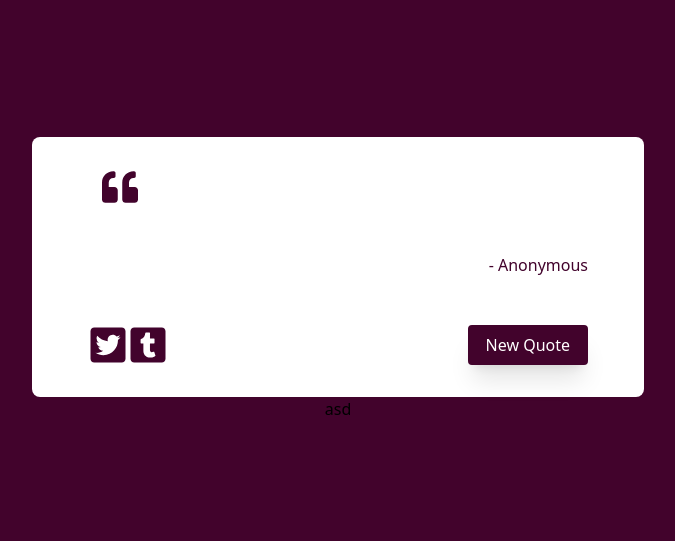
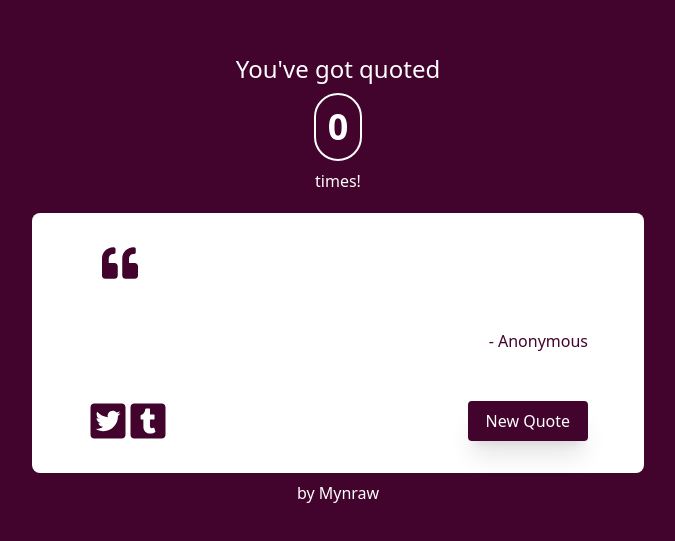
Before and after one commit to Mynraw/fcc-random-quote-machine, a Next.js app: page / in a window 1280 px wide. Shown: the part 121-662 px from the top of the page, without its empty margins (302-977 px from the left). Built offline with nearby package versions, Linux system fonts and the light colour scheme; no server answers.

Commit message:
finalized

```diff
--- a/src/components/Footer.tsx
+++ b/src/components/Footer.tsx
@@ -1,5 +1,12 @@
+import Link from "next/link";
 const Footer = () => {
-  return <footer className="text-center">asd</footer>;
+  return (
+    <footer className="text-center mt-2">
+      <Link href={"https://github.com/Mynraw"} target={"_blank"}>
+        <span className="text-white">by Mynraw</span>
+      </Link>
+    </footer>
+  );
 };
 
 export default Footer;
--- /dev/null
+++ b/src/components/QuoteCounter.tsx
@@ -0,0 +1,18 @@
+import { useSelector } from "react-redux";
+
+const QuoteCounter = () => {
+  const quoteCount = useSelector((state: any) => state.card.count);
+  console.log(quoteCount);
+
+  return (
+    <div className="text-white flex flex-col items-center gap-y-2 mb-5">
+      <p className="text-2xl">You&apos;ve got quoted </p>
+      <span className="border-2 border-white rounded-full p-3 text-4xl font-bold">
+        {quoteCount}
+      </span>
+      <p>times!</p>
+    </div>
+  );
+};
+
+export default QuoteCounter;
--- a/src/pages/index.tsx
+++ b/src/pages/index.tsx
@@ -1,6 +1,7 @@
 import React from "react";
 import { useSelector } from "react-redux";
 import QuoteCard from "@component/components/QuoteCard";
+import QuoteCounter from "@component/components/QuoteCounter";
 import Footer from "@component/components/Footer";
 
 export default function Home() {
@@ -12,7 +13,8 @@ export default function Home() {
       className="grid place-items-center w-screen h-screen transition-all"
       style={{ backgroundColor: theme }}
     >
-      <div className="container m-auto grid place-items-center">
+      <div className="container m-auto flex flex-col items-center">
+        <QuoteCounter />
         <QuoteCard />
         <Footer />
       </div>
```
